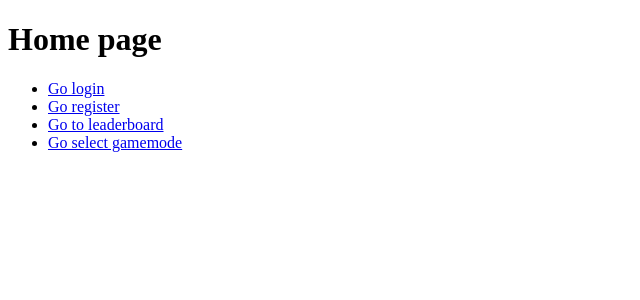
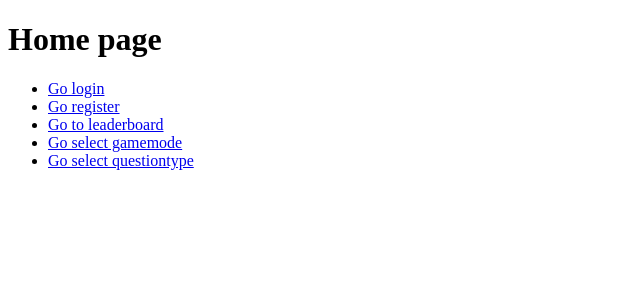
Before and after one commit to edwardinio18/proiect-colectiv-frontend, a React (Vite) app: page / in a window 1280 px wide. Shown: the top 300 px of the page, without its empty margins (0-640 px from the left). Built offline with nearby package versions, Linux system fonts and the light colour scheme.

Commit message:
Added questiontype route

```diff
--- a/src/App.tsx
+++ b/src/App.tsx
@@ -3,6 +3,7 @@ import { Login } from './pages/Login';
 import { Register } from './pages/Register';
 import { Leaderboard } from './pages/Leaderboard';
 import { GameModes } from './pages/GameModes';
+import { QuestionTypes } from './pages/QuestionTypes';
 import {
   createBrowserRouter,
   RouterProvider
@@ -30,6 +31,10 @@ function App() {
     {
       path: '/gamemode', // again, id of user as query param
       element: <GameModes/>
+    },
+    {
+      path: '/questiontype', // again, id of user as query param
+      element: <QuestionTypes/>
     }
   ])
   return (
--- a/src/pages/Home.tsx
+++ b/src/pages/Home.tsx
@@ -18,6 +18,9 @@ export function Home(){
                     <li>
                         <Link to="/gamemode">Go select gamemode</Link>
                     </li>
+                    <li>
+                        <Link to="/questiontype">Go select questiontype</Link>
+                    </li>
                 </ul>
             </nav>
         </>
--- /dev/null
+++ b/src/pages/QuestionTypes.tsx
@@ -0,0 +1,3 @@
+export function QuestionTypes(){
+    return <h1>Page for selecting question types</h1>
+}
```
